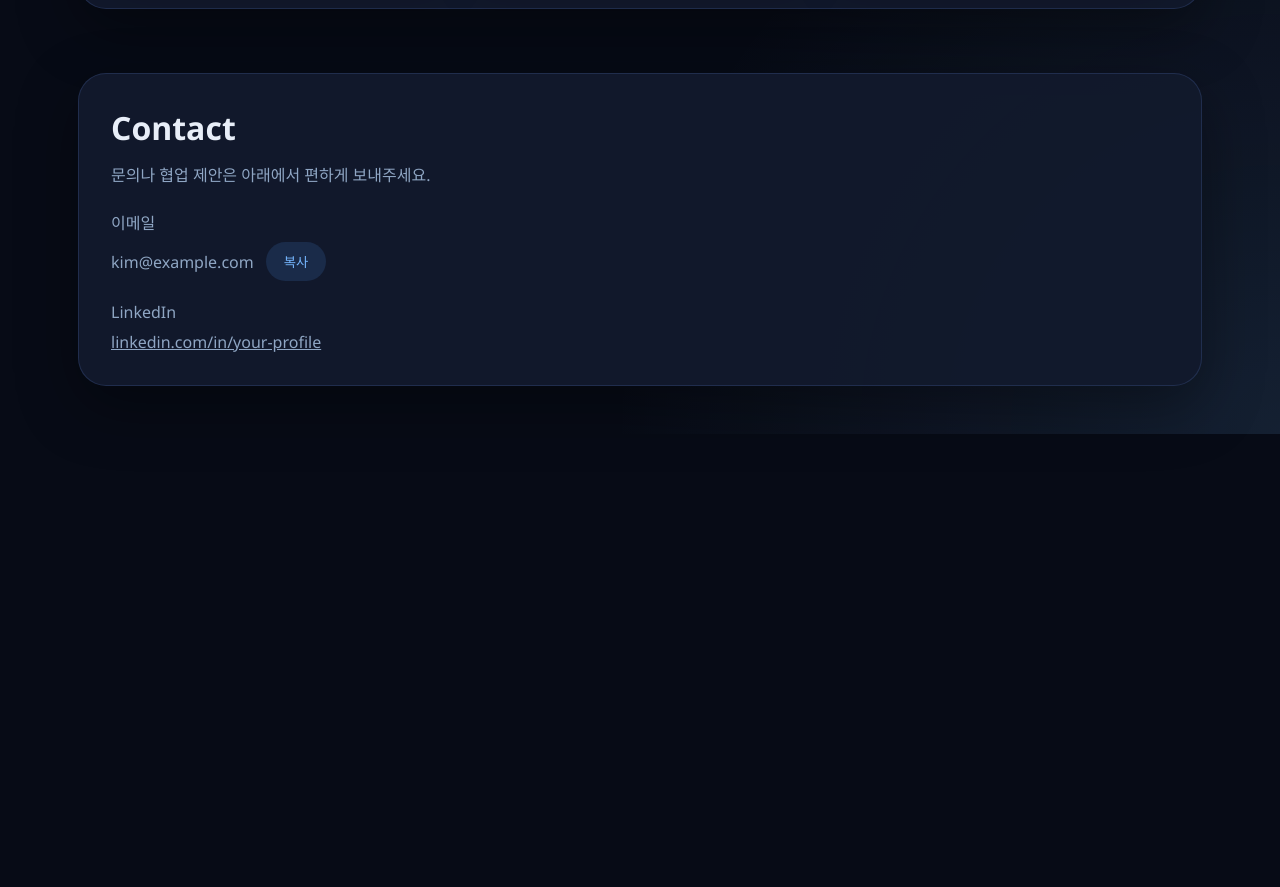
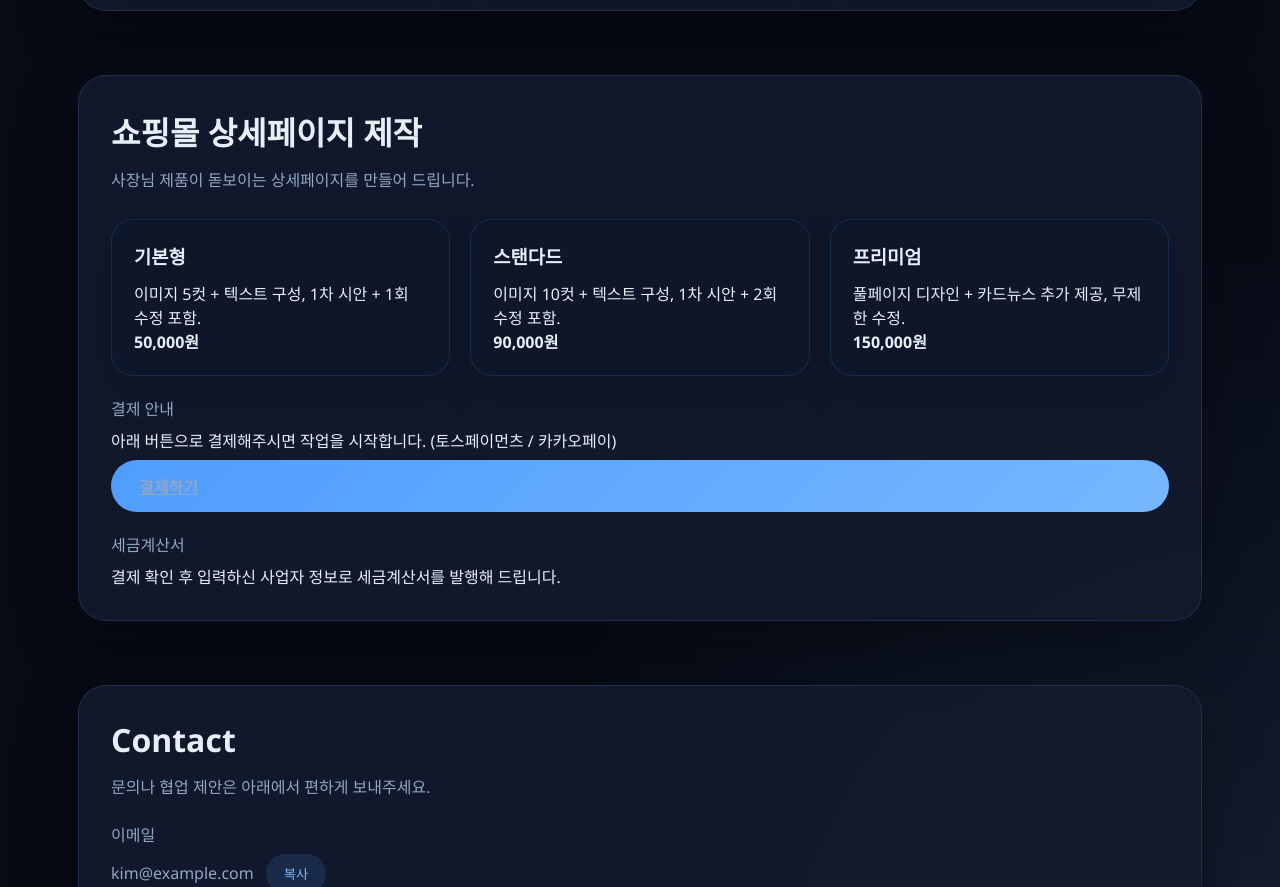
Before and after one commit to key4856-ux/my-portfolio, a plain HTML site: page index.html in a window 1280 px wide. Shown: the part 1913-2800 px from the top of the page. Before the commit the page ends 2347 px from the top, so only its background shows below. Drawn offline with Linux system fonts and the light colour scheme.

Commit message:
feat: 쇼핑몰 상세페이지 제작 서비스 섹션 추가

```diff
--- a/index.html
+++ b/index.html
@@ -15,6 +15,7 @@
         <a href="#about">About</a>
         <a href="#skills">Skills</a>
         <a href="#projects">Projects</a>
+        <a href="#service">상세페이지 제작</a>
         <a href="#contact">Contact</a>
       </nav>
     </header>
@@ -93,6 +94,41 @@
         </div>
       </section>
 
+      <section id="service" class="section projects-section fade-up">
+        <div class="section-heading">
+          <h2>쇼핑몰 상세페이지 제작</h2>
+          <p class="section-description">사장님 제품이 돋보이는 상세페이지를 만들어 드립니다.</p>
+        </div>
+        <div class="projects-grid">
+          <article class="project-card">
+            <h3>기본형</h3>
+            <p>이미지 5컷 + 텍스트 구성, 1차 시안 + 1회 수정 포함.</p>
+            <p><strong>50,000원</strong></p>
+          </article>
+          <article class="project-card">
+            <h3>스탠다드</h3>
+            <p>이미지 10컷 + 텍스트 구성, 1차 시안 + 2회 수정 포함.</p>
+            <p><strong>90,000원</strong></p>
+          </article>
+          <article class="project-card">
+            <h3>프리미엄</h3>
+            <p>풀페이지 디자인 + 카드뉴스 추가 제공, 무제한 수정.</p>
+            <p><strong>150,000원</strong></p>
+          </article>
+        </div>
+        <div class="contact-card">
+          <div class="contact-item">
+            <span>결제 안내</span>
+            <p>아래 버튼으로 결제해주시면 작업을 시작합니다. (토스페이먼츠 / 카카오페이)</p>
+            <a href="#" class="primary-button" target="_blank" rel="noreferrer">결제하기</a>
+          </div>
+          <div class="contact-item">
+            <span>세금계산서</span>
+            <p>결제 확인 후 입력하신 사업자 정보로 세금계산서를 발행해 드립니다.</p>
+          </div>
+        </div>
+      </section>
+
       <section id="contact" class="section contact-section fade-up">
         <div class="section-heading">
           <h2>Contact</h2>
```
